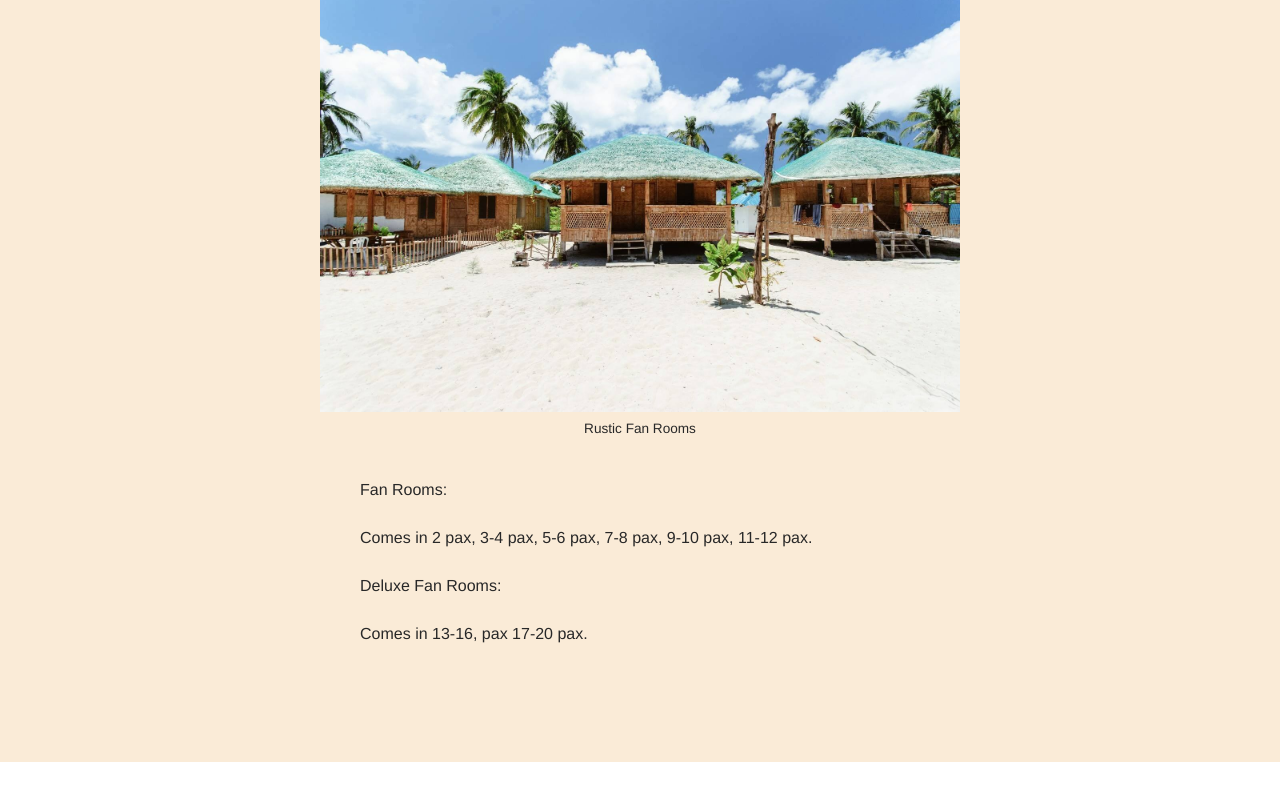
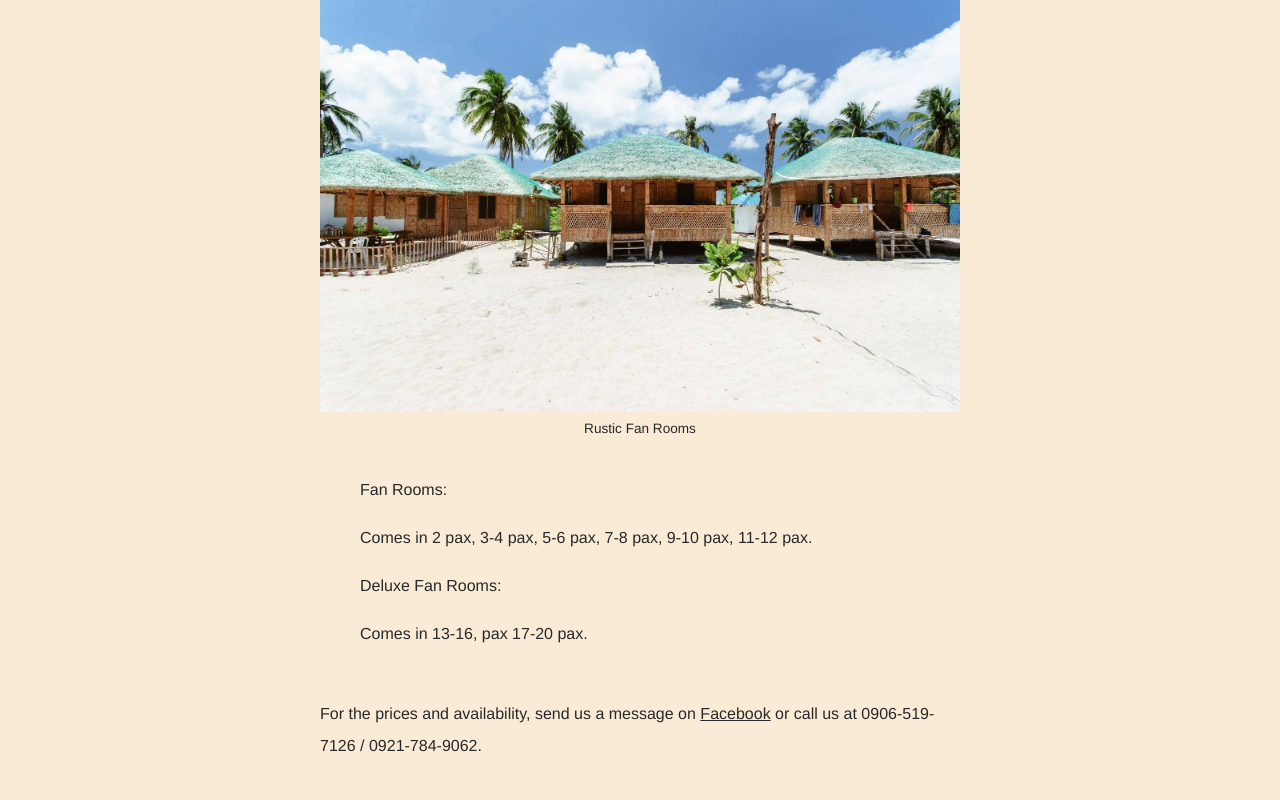
Before and after one commit to giantcarlos/villa-noe, a React (Vite) app: page /rooms in a window 1280 px wide. Shown: the part 877-1677 px from the top of the page. Before the commit the page ends 1639 px from the top, so only its background shows below. Built offline with nearby package versions, Linux system fonts and the light colour scheme.

Commit message:
add RoomsDetails contact

```diff
--- a/src/App.css
+++ b/src/App.css
@@ -418,6 +418,14 @@ button {
   line-height: 2;
 }
 
+.details-contact {
+  margin-top: 3rem;
+}
+
+.details-link {
+  color: inherit;
+}
+
 @media only screen and (max-width: 1350px) {
   .about-image {
     width: 80%;
--- a/src/Components/AmenitiesDetails.jsx
+++ b/src/Components/AmenitiesDetails.jsx
@@ -47,7 +47,8 @@ function AmenitiesDetails() {
                   <ul>Kayaks - 300/hour</ul>
                   <ul>Paddleboards - 250/hour</ul>
                   <ul>Skimboards - 200/hour</ul>
-                  <ul>*For the latest prices and availability, send us a message on Facebook or call us at 0906-519-7126 / 0921-784-9062.</ul>
+                  <ul>*For the latest prices and availability, send us a message on&nbsp;
+                  <a className="details-link" href='https://www.facebook.com/VillaNoeBeach/' target="_blank">Facebook</a> or call us at 0906-519-7126 / 0921-784-9062.</ul>
                 </motion.div>
             </motion.div>
       </motion.section>
--- a/src/Components/RoomsDetails.jsx
+++ b/src/Components/RoomsDetails.jsx
@@ -9,7 +9,7 @@ function RoomsDetails() {
           },[])
 
         const item = {
-            hidden: { y: -1800 },
+            hidden: { y: -2000 },
             show: { y: 0 },
             trans: { }
         }
@@ -67,6 +67,10 @@ function RoomsDetails() {
                   <ul></ul>
                   <ul></ul>
                 </motion.div>
+                <motion.p className="details-contact" variants={item2}>
+                For the prices and availability, send us a message on&nbsp;
+                <a className="details-link" href='https://www.facebook.com/VillaNoeBeach/' target="_blank">Facebook</a> or call us at 0906-519-7126 / 0921-784-9062.
+                </motion.p>
             </motion.div>
         </motion.section>
   )
```
